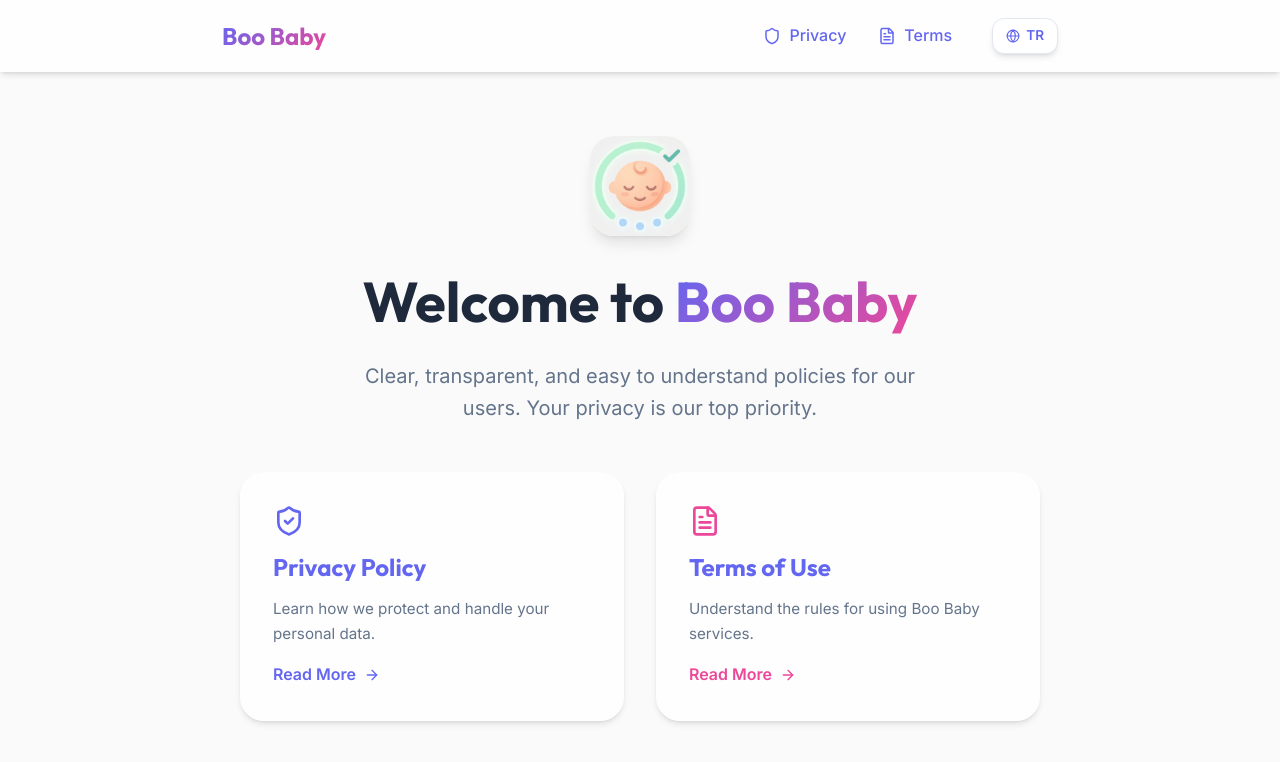
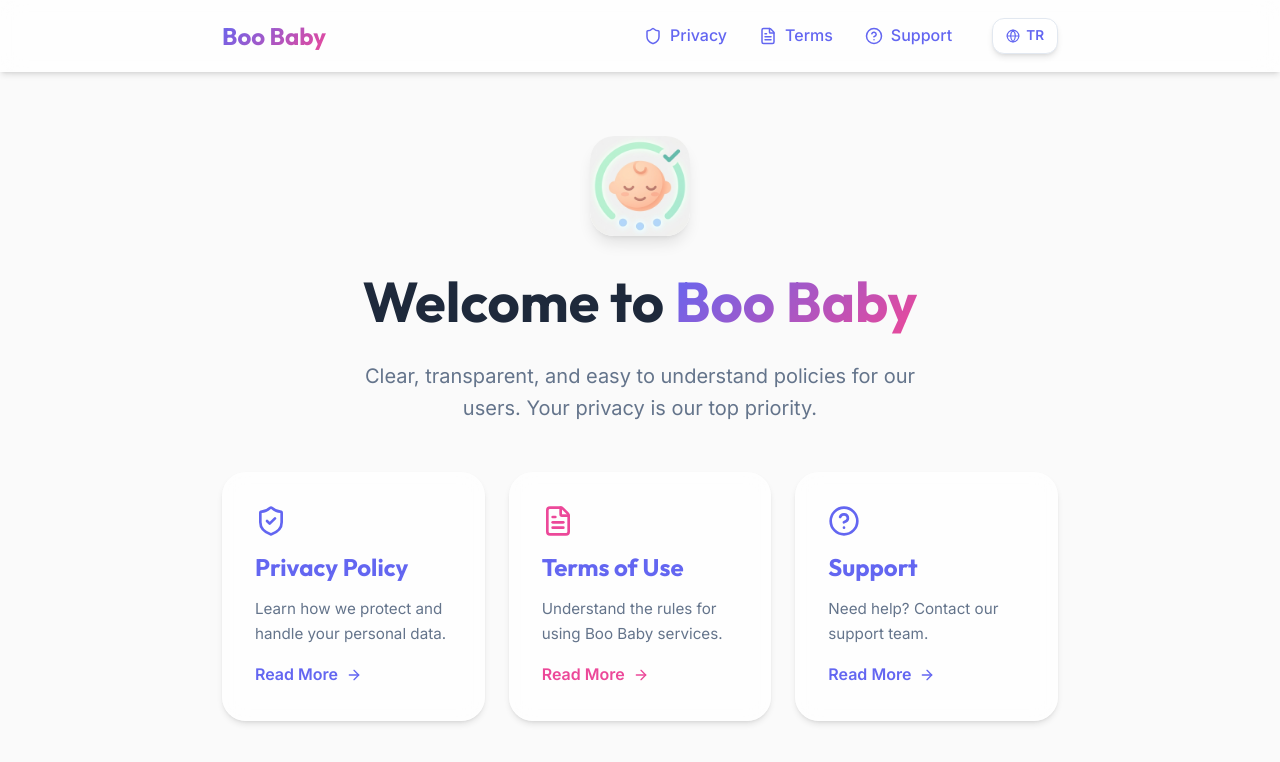
Before and after one commit to dsaglam94/boo-baby-privacy, a Next.js app: page /en in a window 1280 px wide. Shown: the top 762 px of the page. Built offline with nearby package versions, Linux system fonts and the light colour scheme.

Commit message:
adding support page and section

```diff
--- a/src/app/[lang]/page.tsx
+++ b/src/app/[lang]/page.tsx
@@ -1,7 +1,7 @@
 import Header from "@/components/Header";
 import Link from "next/link";
 import Image from "next/image";
-import { ArrowRight, ShieldCheck, FileText } from "lucide-react";
+import { ArrowRight, ShieldCheck, FileText, HelpCircle } from "lucide-react";
 import type { Locale } from "@/lib/get-dictionary";
 import { getDictionary } from "@/lib/get-dictionary";
 
@@ -55,10 +55,10 @@ export default async function Home({ params }: { params: Promise<{ lang: Locale
 
         <div style={{
           display: 'grid',
-          gridTemplateColumns: 'repeat(auto-fit, minmax(250px, 1fr))',
-          gap: '2rem',
+          gridTemplateColumns: 'repeat(auto-fit, minmax(240px, 1fr))',
+          gap: '1.5rem',
           width: '100%',
-          maxWidth: '800px'
+          maxWidth: '900px'
         }}>
           <Link href={`/${lang}/privacy`} className="glass-panel" style={{
             padding: '2rem',
@@ -111,6 +111,32 @@ export default async function Home({ params }: { params: Promise<{ lang: Locale
               {dict.home.readMore} <ArrowRight size={16} />
             </div>
           </Link>
+
+          <Link href={`/${lang}/support`} className="glass-panel" style={{
+            padding: '2rem',
+            borderRadius: '1.5rem',
+            textAlign: 'left',
+            display: 'flex',
+            flexDirection: 'column',
+            gap: '1rem',
+            transition: 'transform 0.2s ease, box-shadow 0.2s ease',
+          }}>
+            <HelpCircle size={32} color="var(--primary)" />
+            <h2 style={{ margin: 0 }}>{dict.home.supportTitle}</h2>
+            <p style={{ color: 'var(--muted)', fontSize: '0.95rem' }}>
+              {dict.home.supportDesc}
+            </p>
+            <div style={{
+              display: 'flex',
+              alignItems: 'center',
+              gap: '0.5rem',
+              fontWeight: 600,
+              marginTop: 'auto',
+              color: 'var(--primary)'
+            }}>
+              {dict.home.readMore} <ArrowRight size={16} />
+            </div>
+          </Link>
         </div>
       </div>
 
--- a/src/components/Header.tsx
+++ b/src/components/Header.tsx
@@ -1,5 +1,5 @@
 import Link from "next/link";
-import { Shield, FileText, Globe } from "lucide-react";
+import { Shield, FileText, Globe, HelpCircle } from "lucide-react";
 import type { Locale } from "@/lib/get-dictionary";
 import { getDictionary } from "@/lib/get-dictionary";
 
@@ -52,6 +52,15 @@ export default function Header({ lang, currentPath = "" }: { lang: Locale, curre
               <FileText size={18} />
               {dict.nav.terms}
             </Link>
+            <Link href={`/${lang}/support`} style={{
+              display: 'flex',
+              alignItems: 'center',
+              gap: '0.5rem',
+              fontWeight: 500
+            }}>
+              <HelpCircle size={18} />
+              {dict.nav.support}
+            </Link>
           </nav>
 
           <Link
--- a/src/lib/get-dictionary.ts
+++ b/src/lib/get-dictionary.ts
@@ -10,11 +10,14 @@ export const dictionaries = {
       termsTitle: "Terms of Use",
       termsDesc: "Understand the rules for using Boo Baby services.",
       readMore: "Read More",
+      supportTitle: "Support",
+      supportDesc: "Need help? Contact our support team.",
       footer: "All rights reserved."
     },
     nav: {
       privacy: "Privacy",
-      terms: "Terms"
+      terms: "Terms",
+      support: "Support"
     }
   },
   tr: {
@@ -28,11 +31,14 @@ export const dictionaries = {
       termsTitle: "Kullanım Koşulları",
       termsDesc: "Boo Baby hizmetlerini kullanma kurallarını anlayın.",
       readMore: "Devamını Oku",
+      supportTitle: "Destek",
+      supportDesc: "Yardıma mı ihtiyacınız var? Destek ekibimizle iletişime geçin.",
       footer: "Tüm hakları saklıdır."
     },
     nav: {
       privacy: "Gizlilik",
-      terms: "Koşullar"
+      terms: "Koşullar",
+      support: "Destek"
     }
   }
 };
```
Also changed, not shown: src/app/[lang]/support/page.tsx (added, +22 -0 lines), 2 other files (tests, documents, lock files or other folders).
